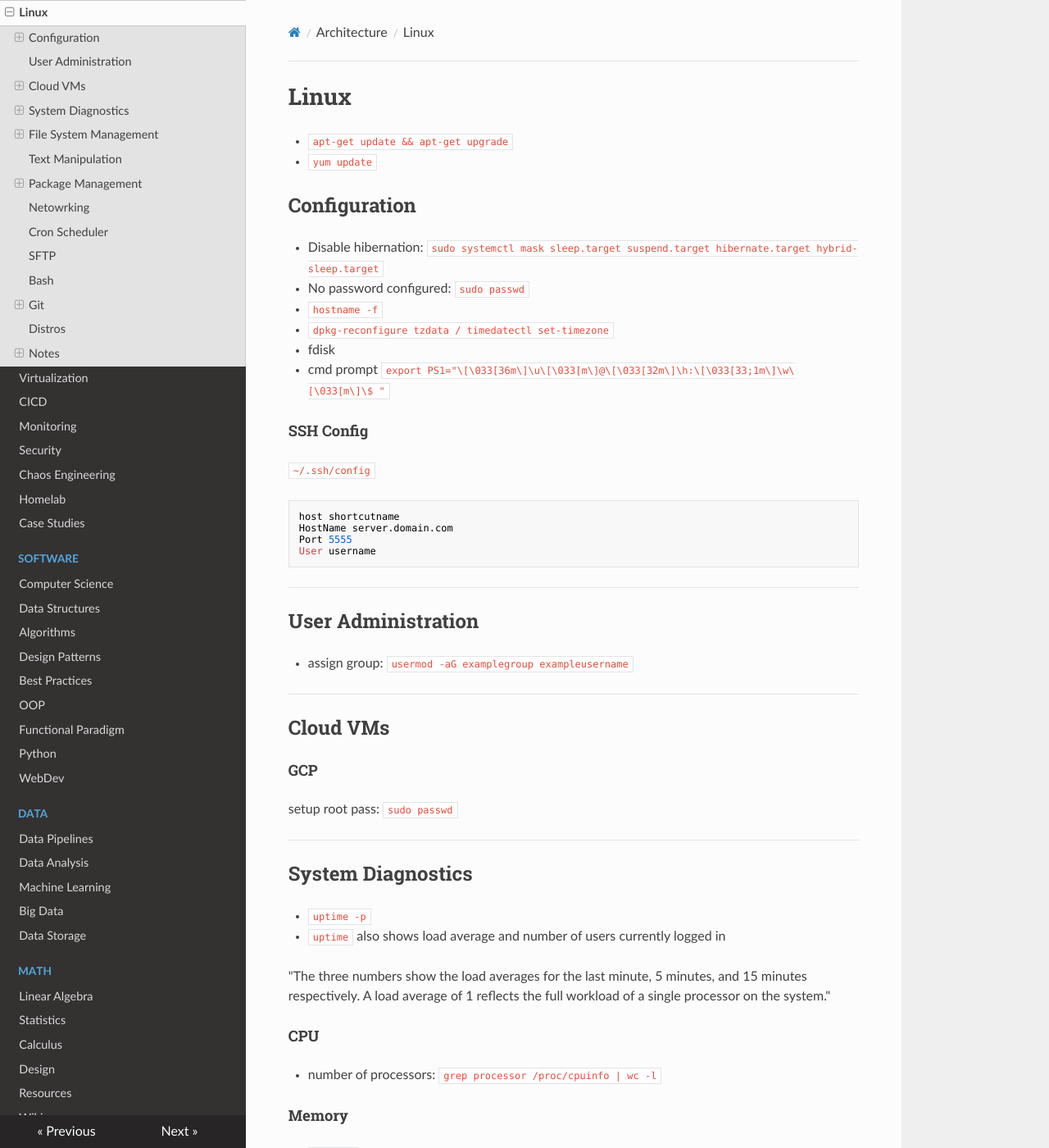
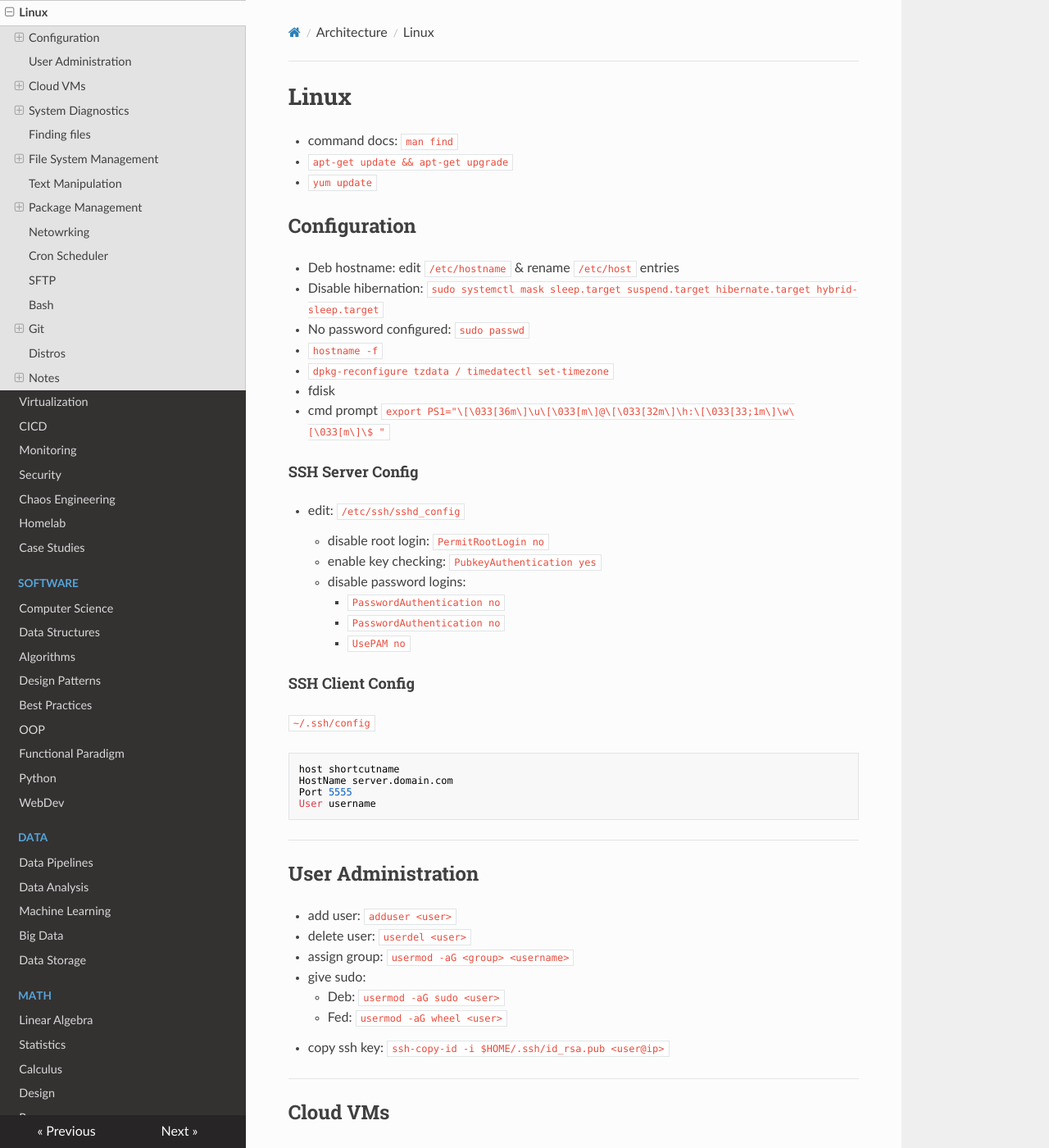
Before and after one commit to tarrott/tarrott.github.io, an MkDocs documentation site: the page built from docs/architecture/linux.md, in a window 1280 px wide and 1400 px high. Shown: the whole window at 82% size. Built offline with MkDocs 1.6.1, drawn with Linux system fonts in a browser that asks for light colours; nearby versions of some CDN libraries; some of the changed text lies outside the part shown.

Commit message:
Linux sysadmin & security

````diff
--- a/docs/architecture/linux.md
+++ b/docs/architecture/linux.md
@@ -1,8 +1,10 @@
 # Linux
+- command docs: `man find`
 - `apt-get update && apt-get upgrade`
 - `yum update`
 
 ## Configuration
+- Deb hostname: edit `/etc/hostname` & rename `/etc/host` entries
 - Disable hibernation: `sudo systemctl mask sleep.target suspend.target hibernate.target hybrid-sleep.target`
 - No password configured: `sudo passwd`
 - `hostname -f`
@@ -10,7 +12,17 @@
 - fdisk
 - cmd prompt `export PS1="\[\033[36m\]\u\[\033[m\]@\[\033[32m\]\h:\[\033[33;1m\]\w\[\033[m\]\$ "`
 
-#### SSH Config
+#### SSH Server Config
+- edit: `/etc/ssh/sshd_config`
+    - disable root login: `PermitRootLogin no`
+    - enable key checking: `PubkeyAuthentication yes`
+    - disable password logins:
+        - `PasswordAuthentication no`
+        - `PasswordAuthentication no`
+        - `UsePAM no`
+
+
+#### SSH Client Config
 `~/.ssh/config`
 ```
 host shortcutname
@@ -21,8 +33,13 @@ User username
 
 ---
 ## User Administration
-- assign group: `usermod -aG examplegroup exampleusername`
-
+- add user: `adduser <user>`
+- delete user: `userdel <user>`
+- assign group: `usermod -aG <group> <username>`
+- give sudo:
+    - Deb: `usermod -aG sudo <user>`
+    - Fed: `usermod -aG wheel <user>`
+- copy ssh key: `ssh-copy-id -i $HOME/.ssh/id_rsa.pub <user@ip>`
 
 ---
 ## Cloud VMs
@@ -62,9 +79,18 @@ setup root pass: `sudo passwd`
     - if services is unavailable check `/usr/sbin/service`
     - add to path
 
+---
+## Finding files
+- executable location: `which vim`
+- location of file within a specific dir containing name: `find /var -name access.log`
+- files that have been edited in the last 3 hours: `find /home -mtime -3`
+- locate file anywhere in the filesystem: `locate access.log`
+    - requires updated db: `sudo updatedb`
+
 
 ---
 ## File System Management
+- check disk usage: `ncdu`
 - ln -s
 - cp -R
 - mkdir -p
@@ -101,6 +127,7 @@ setup root pass: `sudo passwd`
 ---
 ## Text Manipulation
 - grep
+    - Recursive, case insensitive grep: `grep -R -i "PermitRootLogin" /etc/*`
 - awk
 - sed / jq
 - `cut -d' ' -f2`: `-d` delimter and `-f` field number will get the second word when piped from stdin
````
Also changed, not shown: docs/architecture/security.md (+28 -0 lines).
